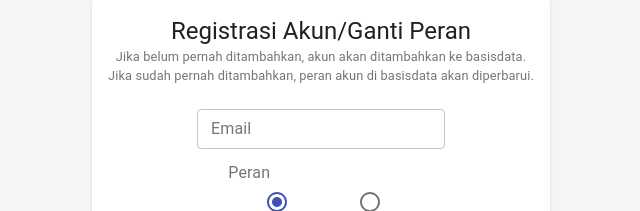
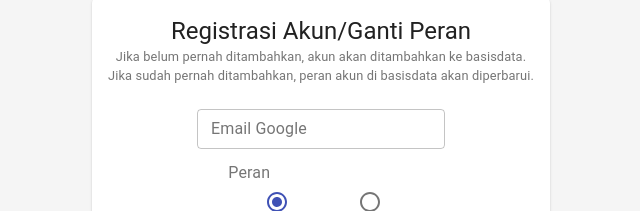
Before and after one commit to shanelbert/qmfrontend, a React (Create React App) app: page / in a window 1280 px wide. Shown: the part 337-548 px from the top of the page, without its empty margins (319-959 px from the left). Built offline with nearby package versions, Linux system fonts and the light colour scheme; no server answers.

Commit message:
Mengganti teks label

```diff
--- a/src/Login.js
+++ b/src/Login.js
@@ -226,7 +226,7 @@ function Login() {
                 <Grid item style={{ marginTop: '24px' }}>
                   <TextField
                     variant='outlined'
-                    label='Email'
+                    label='Email Google'
                     size='small'
                     value={emailValue}
                     onChange={(e) => { handleChangeEmail(e) }}
```
